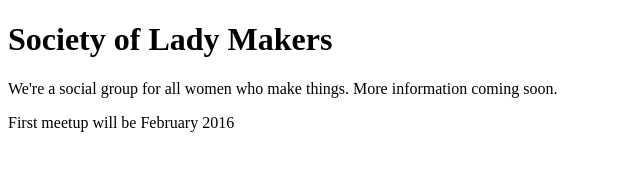
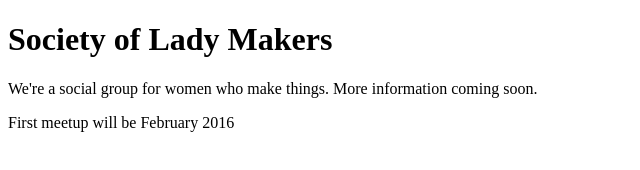
Before and after one commit to colleeniebikini/colleeniebikini.github.io, a plain HTML site: page index.html in a window 1280 px wide. Shown: the full height of the page, 0-640 px from the left. Drawn offline with Linux system fonts and the light colour scheme.

Commit message:
language update
language update

```diff
--- a/index.html
+++ b/index.html
@@ -2,7 +2,7 @@
 <html>
 <body>
 <h1>Society of Lady Makers</h1>
-<p>We're a social group for all women who make things. More information coming soon.</p>
+<p>We're a social group for women who make things. More information coming soon.</p>
 <p>First meetup will be February 2016</p>
 </body>
 </html>
```
